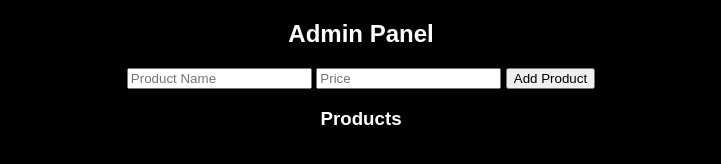
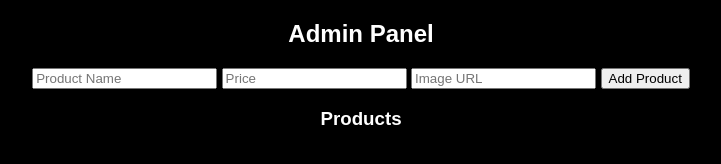
Before and after one commit to dhairyaranga-ship-it/NYMA, a website: page admin.html in a window 1280 px wide. Shown: the whole page, without its empty margins (279-1000 px from the left). Drawn offline with Linux system fonts and the light colour scheme; no server answers.

Commit message:
Update admin.html

```diff
--- a/admin.html
+++ b/admin.html
@@ -6,7 +6,7 @@
 
 <input id="name" placeholder="Product Name">
 <input id="price" placeholder="Price">
-
+<input id="image" placeholder="Image URL">
 <button onclick="addProduct()">Add Product</button>
 
 <h3>Products</h3>
```
